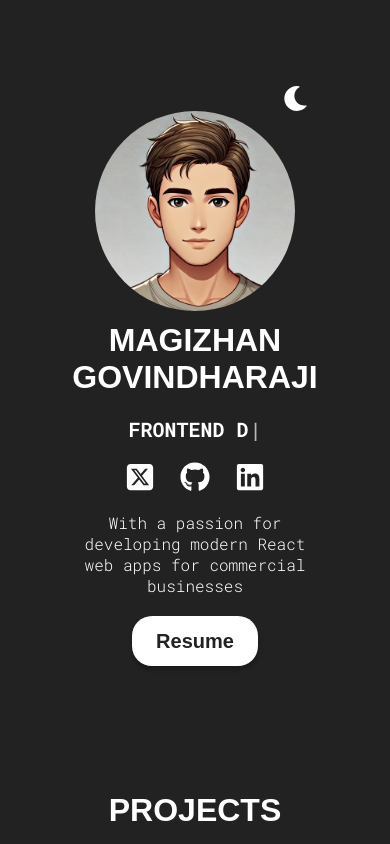
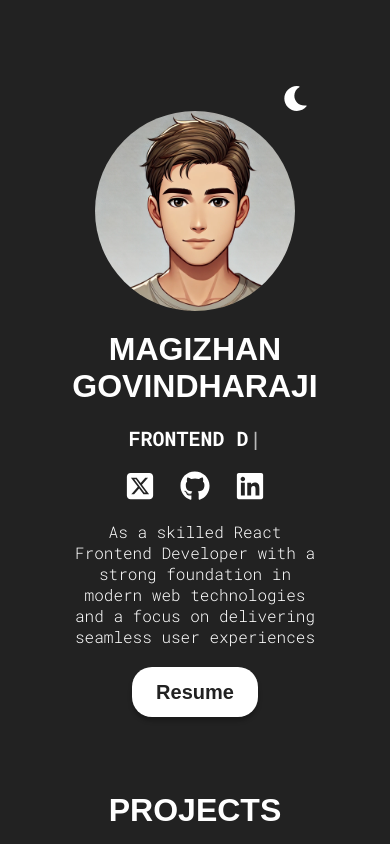
Before and after one commit to MagizhanGovindharaj/Portfolio, a React (Vite) app: page / in a window 390 px wide. Shown: the top 844 px of the page. Built offline with nearby package versions, Linux system fonts and the light colour scheme.

Commit message:
responsiveness updated

```diff
--- a/index.html
+++ b/index.html
@@ -2,7 +2,7 @@
 <html lang="en">
   <head>
     <meta charset="UTF-8" />
-    <link rel="icon" type="image/svg+xml" href="/vite.svg" />
+    <link rel="icon" type="image/svg+xml" href="./public/portfolio.png"/>
     <link rel="preconnect" href="https://fonts.googleapis.com" />
     <link rel="preconnect" href="https://fonts.gstatic.com" crossorigin />
     <link
@@ -10,7 +10,7 @@
       rel="stylesheet"
     />
     <meta name="viewport" content="width=device-width, initial-scale=1.0" />
-    <title>Vite + React</title>
+    <title>Portfolio_MG</title>
   </head>
   <body>
     <div id="root"></div>
--- a/src/Components/Profile/Profile.scss
+++ b/src/Components/Profile/Profile.scss
@@ -9,7 +9,6 @@
   justify-content: center;
   gap: 12vw;
   .contentcard {
-    // border: 1px solid white;
     color: #fff;
     width: 300px;
     text-align: center;
@@ -33,6 +32,7 @@
         font-size: 30px;
     }
     p{
+        width: 300px;
         font-size: 20px;
         font-weight: 300;
         font-family: Roboto Mono, monospace;
@@ -102,7 +102,7 @@
       "card2";
     .contentcard {
       position: relative;
-      top: -100px;
+      top: -70px;
       grid-area: card2;
       .name{
           font-size: 32px;
--- a/src/Components/UI_Constants.js
+++ b/src/Components/UI_Constants.js
@@ -2,7 +2,7 @@ export const PROFILE_DATA = {
   name: "MAGIZHAN GOVINDHARAJI",
   profession: "FRONTEND DEVELOPER",
   description:
-    "With a passion for developing modern React web apps for commercial businesses",
+    "As a skilled React Frontend Developer with a strong foundation in modern web technologies and a focus on delivering seamless user experiences",
 };
 
 export const PROJECT_DATA = {
```
Also changed, not shown: public/portfolio.png (added).
